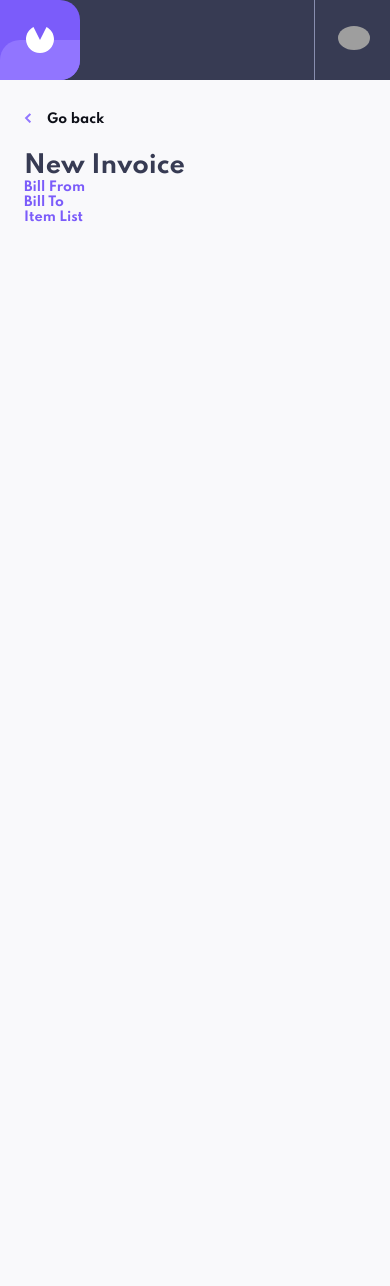
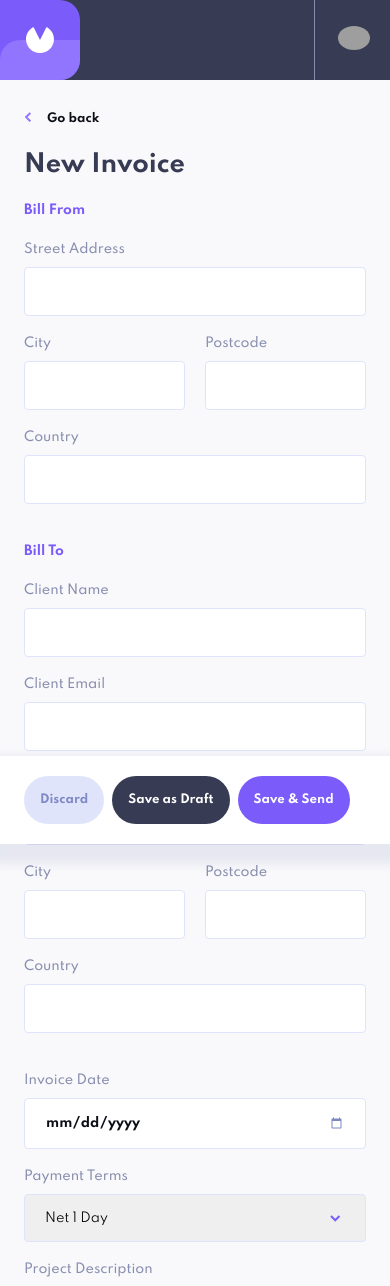
Before and after one commit to fitzgibbonjack/invoice-app, a React (Create React App) app in the folder frontend/: page /new in a window 390 px wide. Shown: the top 1286 px of the page. Before the commit the page ends 844 px from the top, so only its background shows below. Built offline with nearby package versions, Linux system fonts and the light colour scheme; no server answers; grey boxes are pictures that could not be loaded.

Commit message:
Add page: mobile UI created

```diff
--- /dev/null
+++ b/frontend/src/base/helpers.scss
@@ -0,0 +1,9 @@
+.flex {
+  display: flex;
+}
+.flex-jc-sb {
+  justify-content: space-between;
+}
+.flex-ai-c {
+  align-items: center;
+}
--- a/frontend/src/base/reset.scss
+++ b/frontend/src/base/reset.scss
@@ -52,6 +52,9 @@ input {
 label {
   text-transform: capitalize;
 }
+fieldset {
+  border: none;
+}
 
 @media (prefers-reduced-motion: reduce) {
   *,
--- a/frontend/src/base/typography.scss
+++ b/frontend/src/base/typography.scss
@@ -39,6 +39,7 @@ input {
 button,
 .button {
   color: white;
+  font-size: 0.73rem;
 }
 .txt--fs-400 {
   font-size: 0.8rem;
--- a/frontend/src/components/App.scss
+++ b/frontend/src/components/App.scss
@@ -49,6 +49,8 @@ body {
 
   --fltr-purple-500: brightness(0) saturate(100%) invert(20%) sepia(8%)
     saturate(2474%) hue-rotate(194deg) brightness(92%) contrast(85%);
+  --fltr-purple-200: brightness(0) saturate(100%) invert(56%) sepia(11%)
+    saturate(1319%) hue-rotate(194deg) brightness(94%) contrast(95%);
   --fltr-purple-000: brightness(0) saturate(100%) invert(84%) sepia(34%)
     saturate(110%) hue-rotate(194deg) brightness(102%) contrast(96%);
 
--- a/frontend/src/components/Button/Button.scss
+++ b/frontend/src/components/Button/Button.scss
@@ -1,6 +1,6 @@
 .button {
   height: 3rem;
-  padding-inline: 1.5rem;
+  padding-inline: 1rem;
   border-radius: 2rem;
   transition: background 0.5s ease-in-out;
   gap: 0.5rem;
--- a/frontend/src/components/Input/Input.jsx
+++ b/frontend/src/components/Input/Input.jsx
@@ -1,20 +1,18 @@
 import React from "react";
 import "./Input.scss";
 
-export function TextInput({ name, type }) {
+export function TextInput({ name, type = "text" }) {
   return (
-    <>
-      <label htmlFor={name} className="text">
-        {name.replace(/([a-z])([A-Z])/g, "$1 $2")}
-      </label>
+    <label htmlFor={name} className="input--text">
+      {name.replace(/([a-z])([A-Z])/g, "$1 $2")}
       <input type={type} id={name} name={name} required />
-    </>
+    </label>
   );
 }
 
 export function RadioInput({ value, name, defaultChecked, onClick }) {
   return (
-    <label className="radio" htmlFor={value}>
+    <label className="input--radio" htmlFor={value}>
       <input
         type="radio"
         id={value}
@@ -27,3 +25,32 @@ export function RadioInput({ value, name, defaultChecked, onClick }) {
     </label>
   );
 }
+
+export function AddressInput() {
+  return (
+    <span className="input--address">
+      <TextInput name="streetAddress" />
+      <TextInput name="city" />
+      <TextInput name="postcode" />
+      <TextInput name="country" />
+    </span>
+  );
+}
+
+export function DatePicker({ name }) {
+  return (
+    <label htmlFor={name} className="input--date">
+      {name.replace(/([a-z])([A-Z])/g, "$1 $2")}
+      <input type="date" id={name} name={name} required />
+    </label>
+  );
+}
+
+export function SelectInput({ name, children }) {
+  return (
+    <label htmlFor={name} className="input--select">
+      {name.replace(/([a-z])([A-Z])/g, "$1 $2")}
+      <select>{children}</select>
+    </label>
+  );
+}
--- a/frontend/src/components/Input/Input.scss
+++ b/frontend/src/components/Input/Input.scss
@@ -1,18 +1,18 @@
-input[type="text"],
-input[type="email"],
-input[type="password"] {
+// TEXT INPUT
+input,
+select {
   padding: 1rem 1.25rem;
   border: 1px solid var(--clr-purple-000);
   border-radius: var(--br-300);
   width: 100%;
 
+  & {
+    margin-top: 0.625rem;
+  }
+
   &:focus {
     outline: 1px solid var(--clr-purple-400);
   }
-}
-
-.text:not(:last-child) {
-  margin-bottom: 0.625rem;
 }
 
 // RADIO INPUT
@@ -36,7 +36,7 @@ input[type="radio"] {
   }
 }
 
-.radio {
+.input--radio {
   display: flex;
   align-items: center;
   border-radius: var(--br-400);
@@ -47,7 +47,7 @@ input[type="radio"] {
   font-size: 0.75rem;
 }
 
-.radio:hover {
+.input--radio:hover {
   background-color: var(--clr-bg);
 
   &,
@@ -55,3 +55,34 @@ input[type="radio"] {
     cursor: pointer;
   }
 }
+
+// ADDRESS INPUT
+.input--address {
+  display: grid;
+  gap: 1.25rem;
+  grid-template-columns: repeat(2, 1fr);
+
+  & > * {
+    grid-column: 1 / 3;
+  }
+
+  label[for="city"],
+  label[for="postcode"] {
+    grid-column: revert;
+  }
+}
+
+// DATE INPUT
+input[type="date"] {
+  &::-webkit-calendar-picker-indicator {
+    filter: var(--fltr-purple-200);
+  }
+}
+
+// SELECT INPUT
+select {
+  appearance: none;
+  background-image: url("../../assets/icon-arrow-down.svg");
+  background-repeat: no-repeat;
+  background-position: right 1.5rem center;
+}
--- a/frontend/src/index.js
+++ b/frontend/src/index.js
@@ -3,6 +3,7 @@ import { BrowserRouter as Router } from "react-router-dom";
 import ReactDOM from "react-dom";
 import App from "./components/App";
 import "./base/reset.scss";
+import "./base/helpers.scss";
 import "./base/typography.scss";
 import "./themes/dark.scss";
 
--- a/frontend/src/pages/NewInvoice/NewInvoice.jsx
+++ b/frontend/src/pages/NewInvoice/NewInvoice.jsx
@@ -1,23 +1,101 @@
-import React from "react";
-import { motion } from "framer-motion";
+import React, { useState } from "react";
+import { AnimatePresence, motion } from "framer-motion";
+
+import {
+  TextInput,
+  AddressInput,
+  DatePicker,
+  SelectInput,
+} from "../../components/Input/Input";
 import GoBack from "../../components/GoBack/GoBack";
+import { ReactComponent as DeleteIcon } from "../../assets/icon-delete.svg";
 import "./NewInvoice.scss";
 
 export default function New() {
+  const [itemCount, setItemCount] = useState();
+
   return (
     <motion.main
-      className="container new"
+      className="container"
       initial={{ opacity: 0, x: "10rem" }}
       animate={{ opacity: 1, x: 0 }}
       exit={{ opacity: 0, x: "10rem" }}
     >
       <GoBack />
+      <section className="new">
+        <h1 className="new__title">New Invoice</h1>
 
-      <h1>New Invoice</h1>
+        <form className="new__form" id="newInvoice">
+          <fieldset name="senderAddress">
+            <legend className="form__legend">Bill From</legend>
+            <AddressInput />
+          </fieldset>
 
-      <h2>Bill From</h2>
-      <h2>Bill To</h2>
-      <h2>Item List</h2>
+          <fieldset name="clientDetails">
+            <legend className="form__legend">Bill To</legend>
+            <TextInput name="clientName" />
+            <TextInput name="clientEmail" type="email" />
+            <AddressInput />
+          </fieldset>
+
+          <fieldset name="projectDetails">
+            <DatePicker name="invoiceDate" />
+            <SelectInput name="paymentTerms">
+              <option value="1">Net 1 Day</option>
+              <option value="7">Net 7 Days</option>
+              <option value="14">Net 14 Days</option>
+              <option value="30">Net 30 Days</option>
+            </SelectInput>
+            <TextInput name="projectDescription" />
+          </fieldset>
+
+          <fieldset name="items" style={{ gap: "3rem" }}>
+            <legend className="form__legend">Item List</legend>
+
+            <Item />
+            <Item />
+            <Item />
+
+            <button type="button" className="button button--2 items__add">
+              Add New Item
+            </button>
+          </fieldset>
+        </form>
+      </section>
+
+      <Controls />
     </motion.main>
   );
 }
+
+function Item() {
+  const removeItem = (e) => {
+    const itemDiv = e.currentTarget.parentElement;
+    itemDiv.remove();
+  };
+
+  return (
+    <motion.div className="new__item">
+      <TextInput name="itemName" />
+      <TextInput name="quantity" />
+      <TextInput name="price" />
+      <label className="item__total">
+        Total
+        <span className="input--text">400.00</span>
+      </label>
+      <button className="item__delete" onClick={removeItem} type="button">
+        <DeleteIcon aria-hidden="true" />
+      </button>
+    </motion.div>
+  );
+}
+
+function Controls() {
+  return (
+    <aside className="new__controls">
+      <button className="button button--2">Discard</button>
+      <button className="button button--3">Save as Draft</button>
+      <button className="button button--1">Save &amp; Send</button>
+    </aside>
+  );
+}
--- a/frontend/src/pages/NewInvoice/NewInvoice.scss
+++ b/frontend/src/pages/NewInvoice/NewInvoice.scss
@@ -1,9 +1,62 @@
 .new {
-  h1 {
-    font-size: 1.5rem;
+  margin-bottom: 7rem;
+}
+
+.new__title,
+.form__legend {
+  margin-bottom: 1.5rem;
+}
+
+.new__title {
+  font-size: 1.5rem;
+}
+
+.new__form {
+  fieldset:not(:first-of-type) {
+    margin-top: 2.5rem;
+    display: grid;
+    gap: 1.25rem 1rem;
   }
-  h2 {
+
+  legend {
     color: var(--clr-purple-400);
     font-size: 0.8rem;
+    font-weight: 700;
   }
 }
+
+.new__item {
+  display: grid;
+  gap: 1.25rem 1rem;
+  grid-template-columns: repeat(3, 1fr) auto;
+
+  label:first-of-type {
+    grid-column: 1 / 5;
+  }
+}
+
+.item__total {
+  span {
+    display: flex;
+    align-items: center;
+    height: 3rem;
+    margin-top: 0.625rem;
+    font-weight: 700;
+  }
+}
+
+.item__delete {
+  padding: 0.5rem;
+  padding-bottom: 1.1rem;
+  align-self: end;
+}
+
+.new__controls {
+  position: fixed;
+  inset: auto 0 0 0;
+  background-color: var(--clr-bg-secondary);
+  box-shadow: 0px 10px 10px 10px var(--clr-shadow);
+  padding: 1.25rem 1.5rem;
+  display: flex;
+  gap: 0.5rem;
+}
```
Also changed, not shown: frontend/src/assets/icon-arrow-up.svg (added), frontend/src/assets/icon-delete.svg (added).
